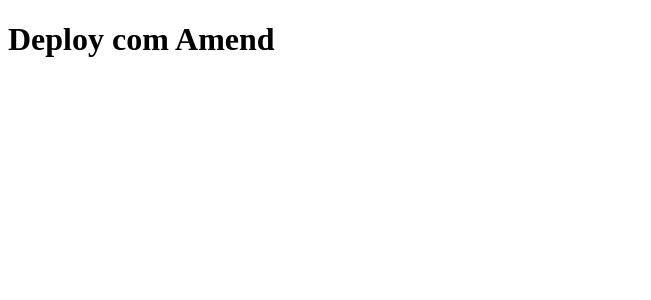
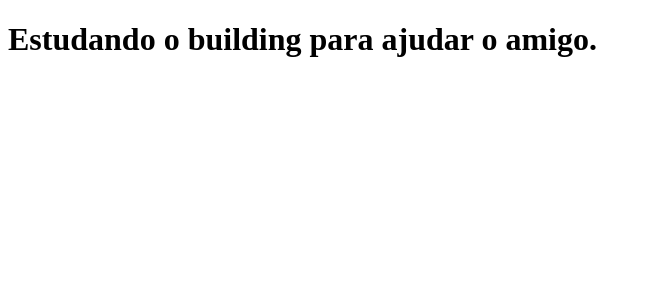
Before and after one commit to vvoozzoo/clone-tabnews, a Next.js app: page / in a window 1280 px wide. Shown: the top 300 px of the page, without its empty margins (0-651 px from the left). Built offline with nearby package versions, Linux system fonts and the light colour scheme.

Commit message:
estudando o building

```diff
--- a/pages/index.js
+++ b/pages/index.js
@@ -1,5 +1,5 @@
 function Home (){
-    return <h1>Deploy com Amend</h1>
+    return <h1>Estudando o building para ajudar o amigo.</h1>
 }
 
 export default Home;
```
